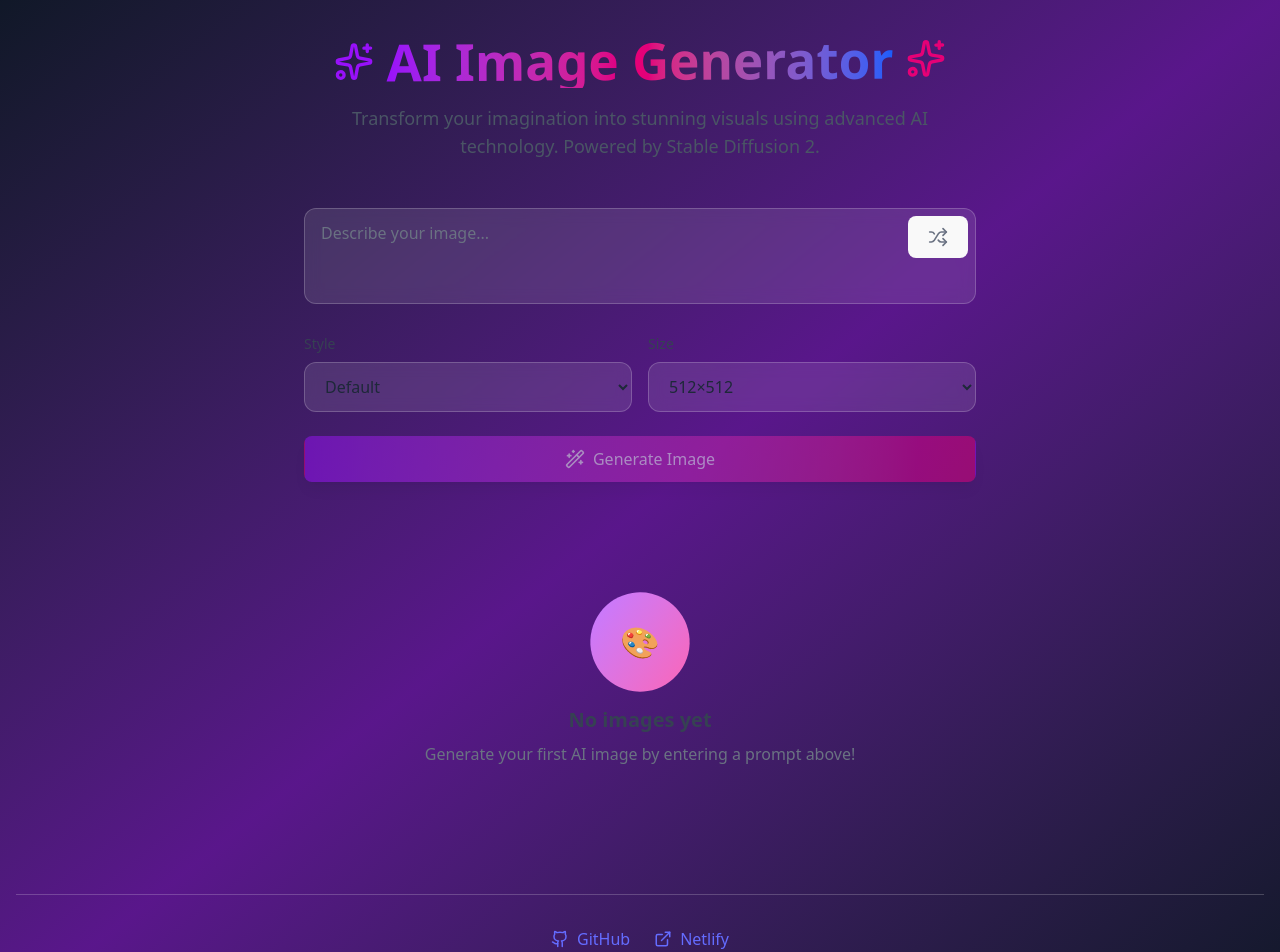
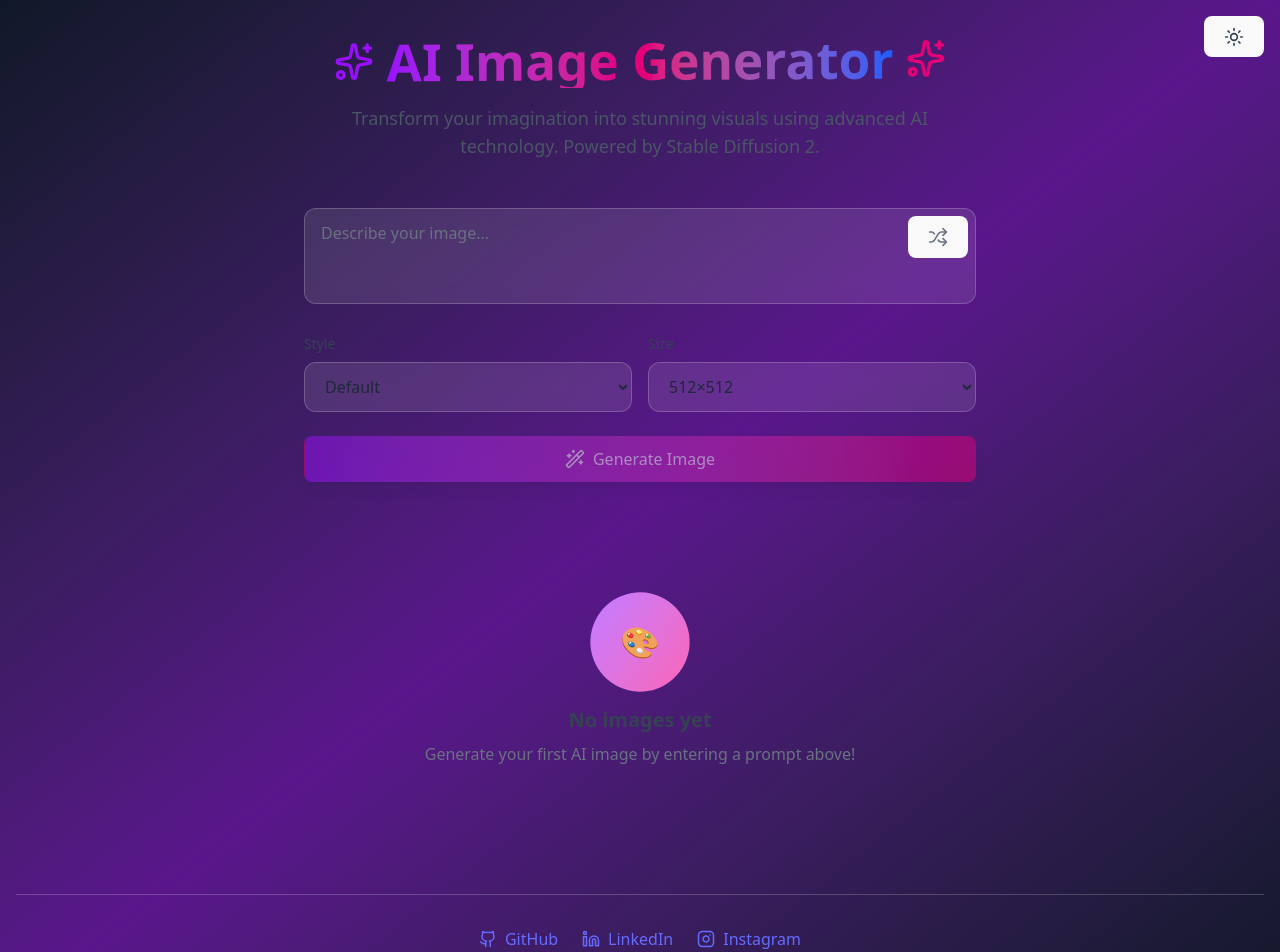
Before and after one commit to iamvmt/AI-Image-Generator, a React (Vite) app in the folder image-generator/: page / in a window 1280 px wide. Shown: the top 952 px of the page. Built offline with nearby package versions, Linux system fonts and the light colour scheme.

Commit message:
Minor Changes in styling

```diff
--- a/image-generator/src/App.jsx
+++ b/image-generator/src/App.jsx
@@ -1,15 +1,16 @@
 import React, { useState, useEffect } from 'react';
 import { motion } from 'framer-motion';
-import { Sparkles, Github, ExternalLink, AlertCircle } from 'lucide-react';
+import { Sparkles, Github, AlertCircle, Linkedin, Instagram } from 'lucide-react';
 import PromptInput from './components/PromptInput';
 import Gallery from './components/Gallery';
 import Loader from './components/Loader';
+import ThemeToggle from './components/ThemeToggle'; // Import ThemeToggle
 
 function App() {
   const [images, setImages] = useState([]);
   const [isGenerating, setIsGenerating] = useState(false);
   const [error, setError] = useState(null);
-  const [isDark] = useState(true); // Always true
+  const [isDark, setIsDark] = useState(true);
 
   // Load images from localStorage on mount
   useEffect(() => {
@@ -21,10 +22,22 @@ function App() {
         console.error('Failed to load saved images:', error);
       }
     }
+    // Set theme on mount
+    if (isDark) {
+      document.documentElement.classList.add('dark');
+    } else {
+      document.documentElement.classList.remove('dark');
+    }
+  }, []);
 
-    // Always set dark theme
-    document.documentElement.classList.add('dark');
-  }, []);
+  // Update theme when isDark changes
+  useEffect(() => {
+    if (isDark) {
+      document.documentElement.classList.add('dark');
+    } else {
+      document.documentElement.classList.remove('dark');
+    }
+  }, [isDark]);
 
   // Save images to localStorage whenever images change
   useEffect(() => {
@@ -94,9 +107,18 @@ function App() {
     }
   };
 
+  // Toggle theme handler
+  const toggleTheme = () => setIsDark((prev) => !prev);
+
   return (
-    <div className={`min-h-screen transition-all duration-500 bg-gradient-to-br from-gray-900 via-purple-900 to-gray-900`}>
-      {/* <ThemeToggle isDark={isDark} onToggle={toggleTheme} /> */}
+    <div
+      className={`min-h-screen transition-all duration-500 ${
+        isDark
+          ? 'bg-gradient-to-br from-gray-900 via-purple-900 to-gray-900'
+          : 'bg-gradient-to-br from--600 via-blue-300 to-biege-600'
+      }`}
+    >
+      <ThemeToggle isDark={isDark} onToggle={toggleTheme} />
 
       <div className="container mx-auto px-4 py-8">
         {/* Header */}
@@ -173,7 +195,7 @@ function App() {
         >
           <div className="flex items-center justify-center gap-6 text-gray-600 dark:text-gray-400">
             <a
-              href="https://github.com"
+              href="https://github.com/iamvmt/AI-Image-Generator"
               target="_blank"
               rel="noopener noreferrer"
               className="flex items-center gap-2 hover:text-purple-600 dark:hover:text-purple-400
@@ -183,18 +205,28 @@ function App() {
               <span>GitHub</span>
             </a>
             <a
-              href="https://netlify.com"
+              href="https://www.linkedin.com/in/iamvmt"
               target="_blank"
               rel="noopener noreferrer"
               className="flex items-center gap-2 hover:text-purple-600 dark:hover:text-purple-400
                        transition-colors duration-200"
             >
-              <ExternalLink size={18} />
-              <span>Netlify</span>
+              <Linkedin size={18} />
+              <span>LinkedIn</span>
+            </a>
+            <a
+              href="https://www.instagram.com/iamvmt/"
+              target="_blank"
+              rel="noopener noreferrer"
+              className="flex items-center gap-2 hover:text-purple-600 dark:hover:text-purple-400
+                       transition-colors duration-200"
+            >
+              <Instagram size={18} />
+              <span>Instagram</span>
             </a>
           </div>
           <p className="mt-4 text-sm text-gray-500 dark:text-gray-500">
-            Built with React, Tailwind CSS, and Framer Motion
+            Built with React, Tailwind CSS, and Framer Motion by VMT
           </p>
         </motion.footer>
       </div>
--- a/image-generator/src/index.css
+++ b/image-generator/src/index.css
@@ -5,7 +5,7 @@
   font-weight: 400;
 
   color-scheme: light dark;
-  color: rgba(255, 255, 255, 0.87);
+  color: rgba(104, 220, 231, 0.87);
   background-color: #242424;
 
   font-synthesis: none;
```
